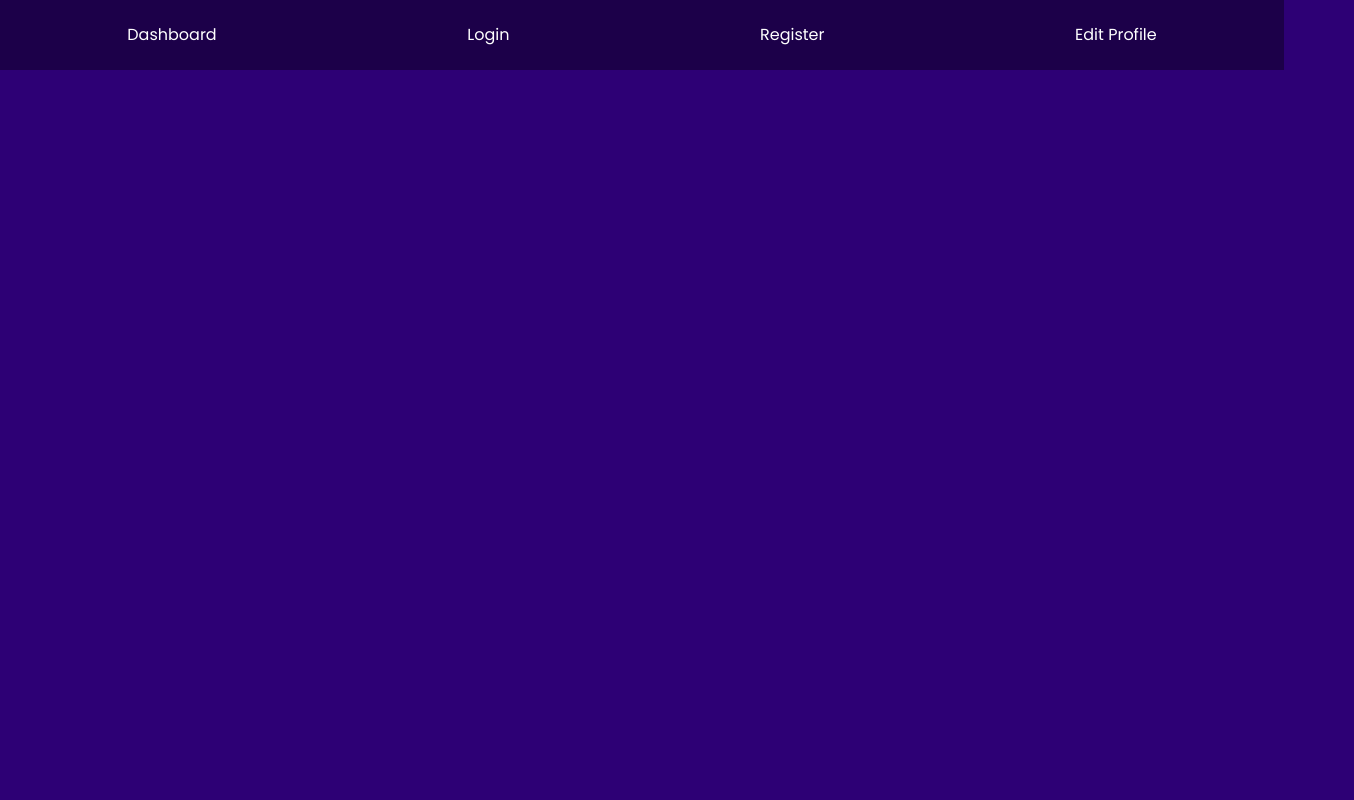
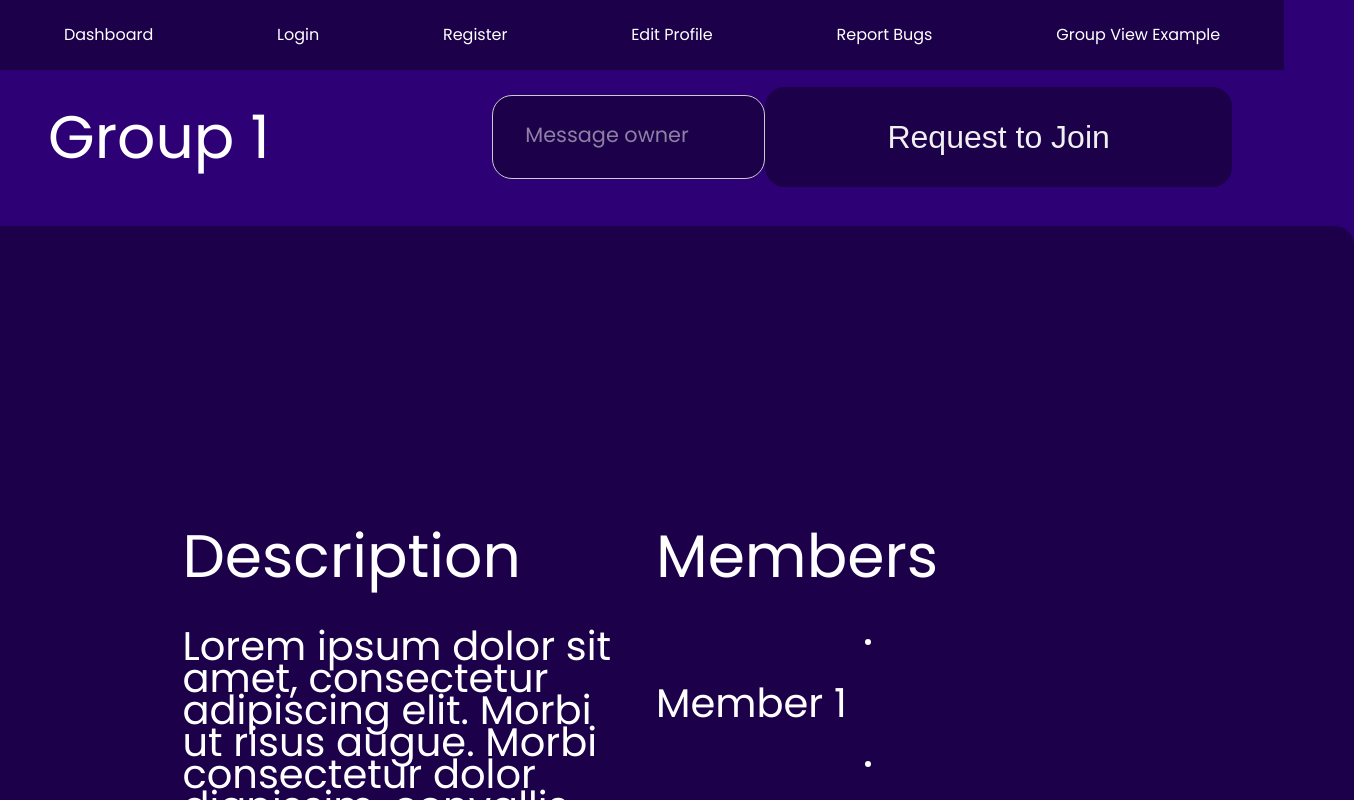
Before and after one commit to ihatepeanuts32/HackMate, a React (Vite) app in the folder frontend/: page /groupViewExample in a window 1280 px wide. Shown: the top 800 px of the page, 1354 px wide, since content can reach past the window. Built offline with nearby package versions, Linux system fonts and the light colour scheme.

Commit message:
Added Bug-Reporting page and Group View example

```diff
--- a/frontend/src/App.jsx
+++ b/frontend/src/App.jsx
@@ -7,6 +7,8 @@ import Dashboard from './pages/Dashboard';
 import Login from './pages/LogIn';
 import Register from './pages/Register';
 import EditProfile from './pages/EditProfile';
+import BugReport from './pages/BugReport';
+import GroupView from './pages/GroupView';
 
 
 function App() {
@@ -19,6 +21,8 @@ function App() {
           <Route path="/login" element={<Login/>}/>
           <Route path="/register" element={<Register/>}/>
           <Route path="/editProfile" element={<EditProfile/>}/>
+          <Route path="/bugReport" element={<BugReport/>}/>
+          <Route path="/groupViewExample" element={<GroupView/>}/>
         </Routes>
     </Router>
   )
--- a/frontend/src/components/Navbar.jsx
+++ b/frontend/src/components/Navbar.jsx
@@ -21,6 +21,8 @@ const Navbar = () => {
         <li><Link to="/login">Login</Link></li>
         <li><Link to="/register">Register</Link></li>
         <li><Link to="/editProfile">Edit Profile</Link></li>
+        <li><Link to="/bugReport">Report Bugs</Link></li>
+        <li><Link to="/groupViewExample">Group View Example</Link></li>
       </ul>
     </nav>
   )
--- /dev/null
+++ b/frontend/src/pages/BugReport.jsx
@@ -0,0 +1,47 @@
+import React from 'react';
+import '../styles/BugReport.css';
+
+//Created by Hrishikesh Srirangam
+const BugReport = () => {
+
+    return (
+        <div>
+            <header classname="header">
+                <h1 style={{fontSize: 60 }}>Report Bugs</h1>
+            </header>
+
+            <div style={{ display: 'flex' }}>
+                <div style={{ flex: 1, padding: '1rem', backgroundColor: '#2D0075' }}>
+                    <header classname="prompts">
+                        <h2 style={{ textAlign: 'left', fontSize: 40 }}>First Name</h2> {/* Allow users to enter their first name */}
+                    </header>
+                    <input type="text" className="inputs" name="firstName" placeholder="" />
+                </div>
+
+                <div style={{ flex: 1, padding: '1rem', backgroundColor: '#2D0075' }}>
+                    <header classname="prompts">
+                        <h2 style={{ textAlign: 'left', fontSize: 40 }}>Last Name</h2> {/* Allow users to enter their last name */}
+                    </header>
+                    <input type="text" className="inputs" name="lastName" placeholder="" />
+                </div>
+            </div>
+
+            <div>
+                <header classname="prompts">
+                    <h2 style={{ textAlign: 'left', fontSize: 40 }}>Subject</h2> {/* Allow users to enter the subject of their report */}
+                </header>
+                <input type="text" className="inputs" name="firstName" placeholder="" />
+            </div>
+
+            <header classname="prompts">
+                <h2 style={{ textAlign: 'left', fontSize: 40 }}>Description</h2> {/* Allow users to enter their report */}
+            </header>
+            <textarea wrap="soft" className="multilineInputs" placeholder="Type your bug report here..."
+            />
+
+            <button className="submitButton">Submit Report</button> {/* Sends the report to developers */}
+        </div>
+    )
+}
+
+export default BugReport;
--- /dev/null
+++ b/frontend/src/pages/GroupView.jsx
@@ -0,0 +1,37 @@
+import React from 'react';
+import '../styles/GroupView.css';
+
+//Created by Hrishikesh Srirangam
+const GroupView = () => {
+
+    return (
+        <div className="groupViewContainer">
+            <div className="headerContainer">
+                <header className="groupName">
+                    <h1 style={{ textAlign: 'left' }}>Group 1</h1>
+                </header>
+                <input type="text" className="inputs" name="message" placeholder="Message owner" />  {/*Allow the user to send a message to the group owner with their request to join*/}
+                <button className="requestButton">Request to Join</button>
+            </div>
+            <div className="bottomBackground" style={{ display: 'flex' }}>
+                <div style ={{ flex: 1, padding: '1rem', backgroundColor: '#1C0049' }}>
+                    <header className="description">
+                        <h2 style={{ textAlign: 'left' }}>Description</h2>
+                    </header> {/*The description of the group is shown here*/}
+                    <h2 style={{ textAlign: 'left', color: 'white', fontSize: 40 }}>Lorem ipsum dolor sit amet, consectetur adipiscing elit. Morbi ut risus augue. Morbi consectetur dolor dignissim, convallis enim eget, suscipit mauris. Quisque massa libero, maximus eget tincidunt sed, finibus a mi. Aenean sed hendrerit lorem, sed rutrum magna. Sed a sapien ut arcu laoreet tempus.</h2>
+                </div>
+
+                <div style ={{ flex: 1, padding: '1rem', backgroundColor: '#1C0049' }}>
+                    <header className="description">
+                        <h2 style={{ textAlign: 'left' }}>Members</h2> {/*List the members of the group*/}
+                    </header>
+                    <li style={{color: 'white'}}><h2 style={{ textAlign: 'left', color: 'white', fontSize: 40}}>Member 1</h2></li>
+                    <li style={{color: 'white'}}><h2 style={{ textAlign: 'left', color: 'white', fontSize: 40 }}>Member 2</h2></li>
+                    <li style={{color: 'white'}}><h2 style={{ textAlign: 'left', color: 'white', fontSize: 40 }}>Member 3</h2></li>
+                </div>
+            </div>
+        </div>
+    )
+}
+
+export default GroupView;
--- /dev/null
+++ b/frontend/src/styles/BugReport.css
@@ -0,0 +1,39 @@
+header {
+    background-color: #2D0075;
+    color: white;
+}
+
+.prompts {
+    background-color: #2D0075;
+    color: rgb(255, 255, 255);
+}
+
+.inputs {
+    background-color: #f0f0f0;
+    color: #333;
+    border: 1px solid #ccc;
+    padding: 0.5rem;
+    font-size: 16px;
+}
+
+.multilineInputs {
+    background-color: #f0f0f0;
+    color: #333;
+    width: 100%;
+    height: 100px;
+    resize: vertical;
+    padding: 0.5rem;
+    border-radius: 10px;
+    font-size: 16px;
+}
+
+.submitButton {
+    width: 100%;
+    height: 100px;
+    resize: vertical;
+    padding: 0.5rem;
+    border-radius: 20px;
+    font-size: 32px;
+    background-color: #1C0049;
+    color: #f0f0f0;
+}
--- /dev/null
+++ b/frontend/src/styles/GroupView.css
@@ -0,0 +1,69 @@
+.groupViewContainer {
+    display: flex;
+    flex-direction: column;
+    align-items: center;
+    min-height: 50vh;
+    justify-content: space-between;
+    padding: 1rem;
+}
+
+.groupName {
+    background-color: #2D0075;
+    color: white;
+    font-size: 10px;
+    width: 100%;
+}
+
+.headerContainer {
+    display: flex;
+    justify-content: flex-start;
+    align-items: center;
+    height: 80px;
+    padding: 1rem;
+    flex: 1;
+    width: 100%;
+}
+
+.inputs {
+    background-color: #1C0049;
+    color: #ffffff;
+    width: 400px;
+    border: 1px solid #ccc;
+    padding: 2rem;
+    text-wrap-mode: wrap;
+    font-size: 16px;
+}
+
+.requestButton {
+    width: 100%;
+    height: 100px;
+    resize: vertical;
+    border-radius: 20px;
+    font-size: 32px;
+    background-color: #1C0049;
+    color: #f0f0f0;
+    padding: 1rem;
+}
+
+
+.bottomBackground {
+    display: flex;
+    align-items: flex-start;
+    justify-content: flex-start;
+    background-color: #1C0049;
+    border-radius: 20px;
+    padding: 15rem;
+    box-shadow: 0 4px 8px rgba(0, 0, 0, 0.1);
+    min-width: 300px;
+    width: 80%;
+    margin-top: auto;
+    margin-bottom: 1rem;
+}
+
+.description {
+    align-items: flex-start;
+    background-color: #1C0049;
+    color: white;
+    font-size: 15px;
+    width: 100%;
+}
```
Also changed, not shown: 2 other files (tests, documents, lock files or other folders).
